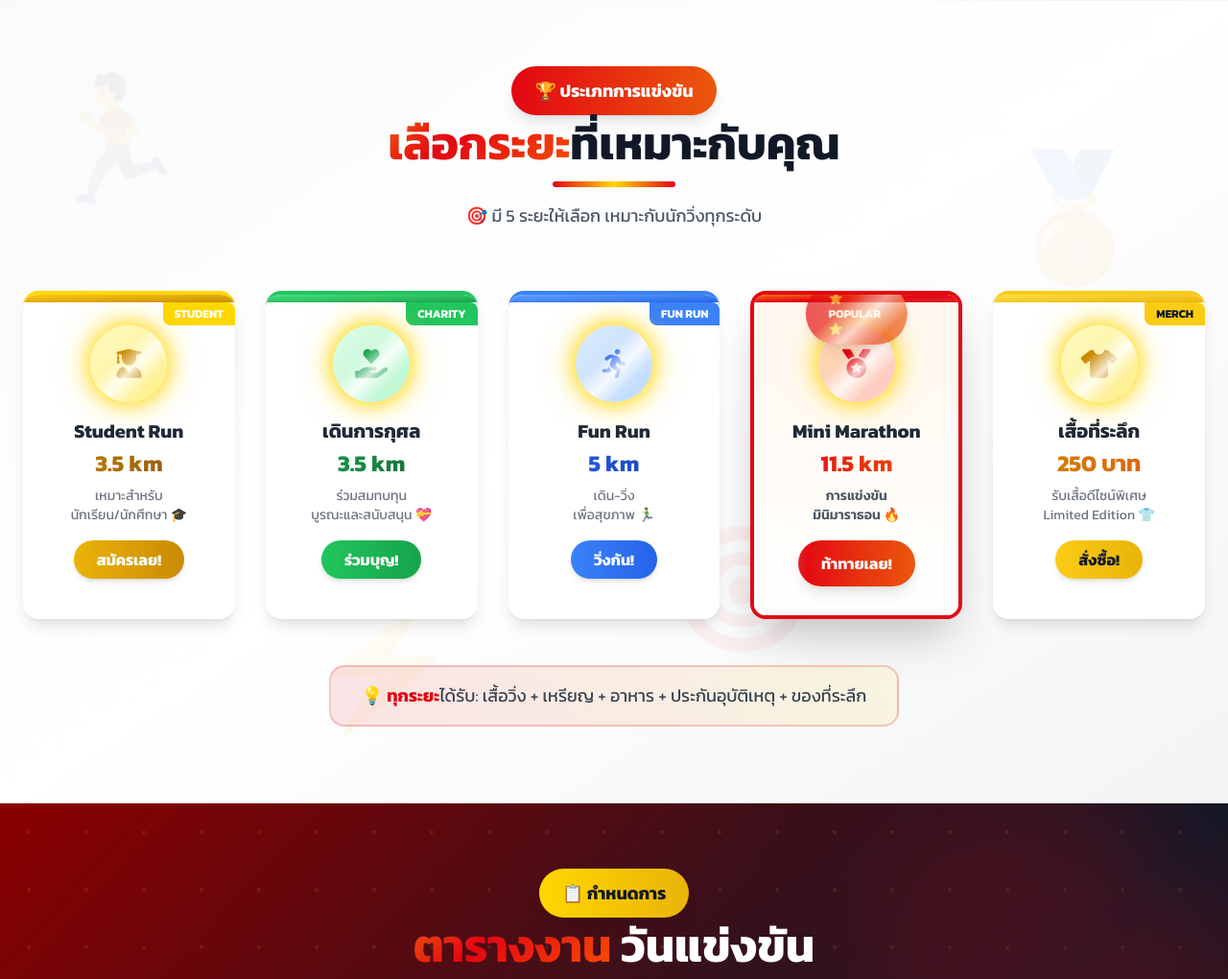
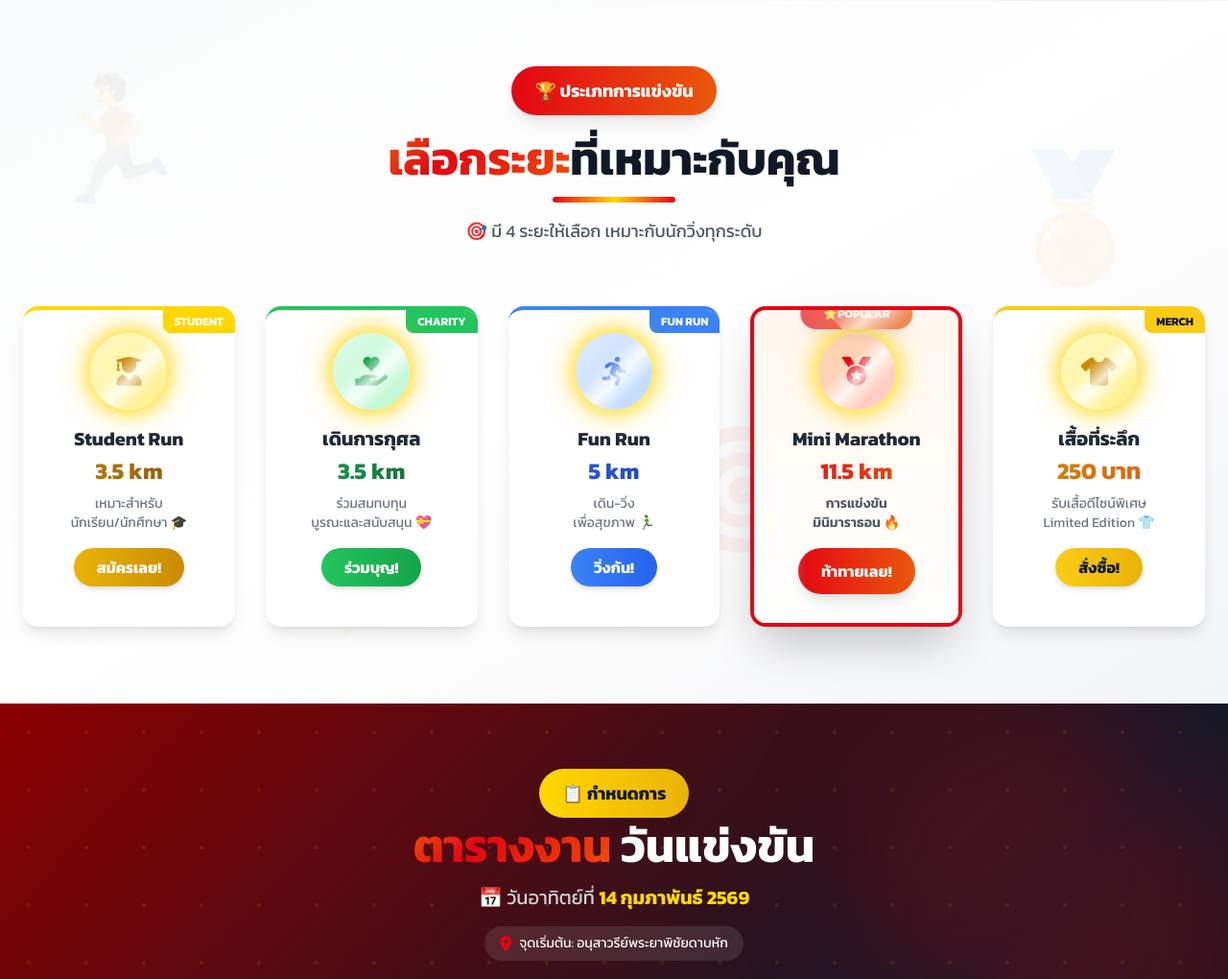
Before and after one commit to RPZXD/run, a PHP site: page / in a window 1280 px wide. Shown: the part 1755-2775 px from the top of the page at 96% size. Run offline with PHP 8.4, Linux system fonts and the light colour scheme; some libraries are stand-ins or nearby versions.

Commit message:
Update index.php

```diff
--- a/index.php
+++ b/index.php
@@ -243,16 +243,16 @@
                         🏆 ประเภทการแข่งขัน
                     </span>
                 </div>
-                <h2 class="text-4xl md:text-5xl font-bold text-gray-900 mb-4">
+                <h2 class="text-4xl md:text-5xl font-bold text-gray-900 my-4">
                     <span class="gradient-text">เลือกระยะ</span>ที่เหมาะกับคุณ
                 </h2>
                 <div class="w-32 h-1.5 bg-gradient-to-r from-primary via-accent to-primary mx-auto rounded-full"></div>
-                <p class="mt-4 text-gray-600 text-lg">🎯 มี 5 ระยะให้เลือก เหมาะกับนักวิ่งทุกระดับ</p>
+                <p class="mt-4 text-gray-600 text-lg">🎯 มี 4 ระยะให้เลือก เหมาะกับนักวิ่งทุกระดับ</p>
             </div>
             <div class="grid grid-cols-1 md:grid-cols-3 lg:grid-cols-5 gap-6 md:gap-8">
                 <!-- Student Run 3.5 km -->
                 <div class="bg-white rounded-2xl overflow-hidden shadow-lg hover:shadow-2xl transition-all duration-300 fade-in-up transform hover:-translate-y-3 border-t-4 border-accent">
-                    <div class="bg-gradient-to-br from-yellow-400 to-yellow-600 h-2"></div>
+
                     <div class="p-6 text-center relative">
                         <div class="absolute top-0 right-0 bg-accent text-white text-xs font-bold px-3 py-1 rounded-bl-lg rounded-tr-lg">
                             STUDENT
@@ -271,7 +271,7 @@
 
                 <!-- Charity Walk 3.5 km -->
                 <div class="bg-white rounded-2xl overflow-hidden shadow-lg hover:shadow-2xl transition-all duration-300 fade-in-up transform hover:-translate-y-3 border-t-4 border-green-500">
-                    <div class="bg-gradient-to-br from-green-400 to-green-600 h-2"></div>
+
                     <div class="p-6 text-center relative">
                         <div class="absolute top-0 right-0 bg-green-500 text-white text-xs font-bold px-3 py-1 rounded-bl-lg rounded-tr-lg">
                             CHARITY
@@ -290,7 +290,7 @@
 
                 <!-- Fun Run 5 km -->
                 <div class="bg-white rounded-2xl overflow-hidden shadow-lg hover:shadow-2xl transition-all duration-300 fade-in-up transform hover:-translate-y-3 border-t-4 border-blue-500">
-                    <div class="bg-gradient-to-br from-blue-400 to-blue-600 h-2"></div>
+
                     <div class="p-6 text-center relative">
                         <div class="absolute top-0 right-0 bg-blue-500 text-white text-xs font-bold px-3 py-1 rounded-bl-lg rounded-tr-lg">
                             FUN RUN
@@ -310,9 +310,8 @@
                 <!-- Mini Marathon 11.5 km -->
                 <div class="bg-white rounded-2xl overflow-hidden shadow-2xl transition-all duration-300 fade-in-up transform hover:-translate-y-3 border-4 border-primary relative scale-105">
                     <div class="absolute -top-3 left-1/2 transform -translate-x-1/2 bg-gradient-to-r from-primary to-orange-600 text-white text-xs font-bold px-6 py-2 rounded-full shadow-lg z-10 animate-pulse">
-                        ⭐ POPULAR ⭐
+                        ⭐POPULAR
                     </div>
-                    <div class="bg-gradient-to-br from-orange-500 via-primary to-red-600 h-2"></div>
                     <div class="p-6 text-center relative bg-gradient-to-b from-orange-50 to-white">
                         <div class="w-20 h-20 bg-gradient-to-br from-orange-200 to-red-200 rounded-full flex items-center justify-center mx-auto mb-4 text-primary text-3xl medal-shine shadow-lg glow">
                             <i class="fas fa-medal"></i>
@@ -328,7 +327,6 @@
 
                 <!-- Merch Shirt 250 THB -->
                 <div class="bg-white rounded-2xl overflow-hidden shadow-lg hover:shadow-2xl transition-all duration-300 fade-in-up transform hover:-translate-y-3 border-t-4 border-yellow-400">
-                    <div class="bg-gradient-to-br from-yellow-300 to-yellow-500 h-2"></div>
                     <div class="p-6 text-center relative">
                         <div class="absolute top-0 right-0 bg-yellow-400 text-gray-900 text-xs font-bold px-3 py-1 rounded-bl-lg rounded-tr-lg">
                             MERCH
@@ -347,13 +345,13 @@
             </div>
 
             <!-- Additional Info -->
-            <div class="mt-12 text-center fade-in-up">
+            <!-- <div class="mt-12 text-center fade-in-up">
                 <div class="inline-block bg-gradient-to-r from-primary/10 to-accent/10 px-8 py-4 rounded-2xl border-2 border-primary/20">
                     <p class="text-gray-700 text-lg">
                         💡 <span class="font-bold text-primary">ทุกระยะ</span>ได้รับ: เสื้อวิ่ง + เหรียญ + อาหาร + ประกันอุบัติเหตุ + ของที่ระลึก
                     </p>
                 </div>
-            </div>
+            </div> -->
         </div>
     </section>
 
@@ -617,7 +615,7 @@
             <div class="grid grid-cols-1 md:grid-cols-4 gap-12 mb-12">
                 <div class="col-span-1 md:col-span-2">
                     <h3 class="text-2xl md:text-3xl font-bold mb-4 flex items-center gap-3">
-                        <img src="assets/images/logo-1.jpeg" class="h-10 w-10 rounded-full shadow-lg glow">
+                        <img src="assets/images/logo-1.png" class="h-10 w-10 rounded-full shadow-lg glow">
                         <span class="gradient-text">PHICHAI RUN 2026</span>
                     </h3>
                     <p class="text-gray-400 mb-6 max-w-md leading-relaxed">
```
